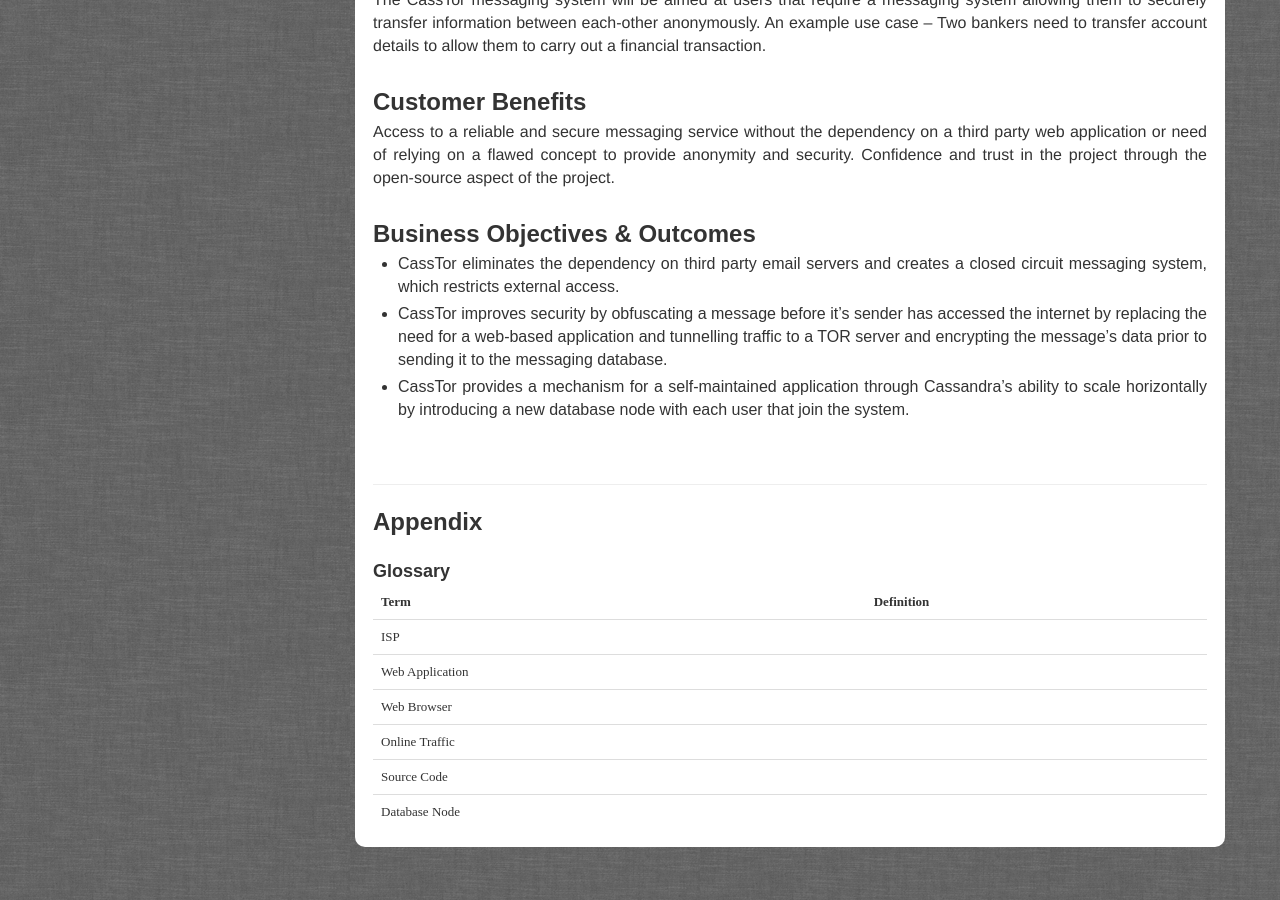
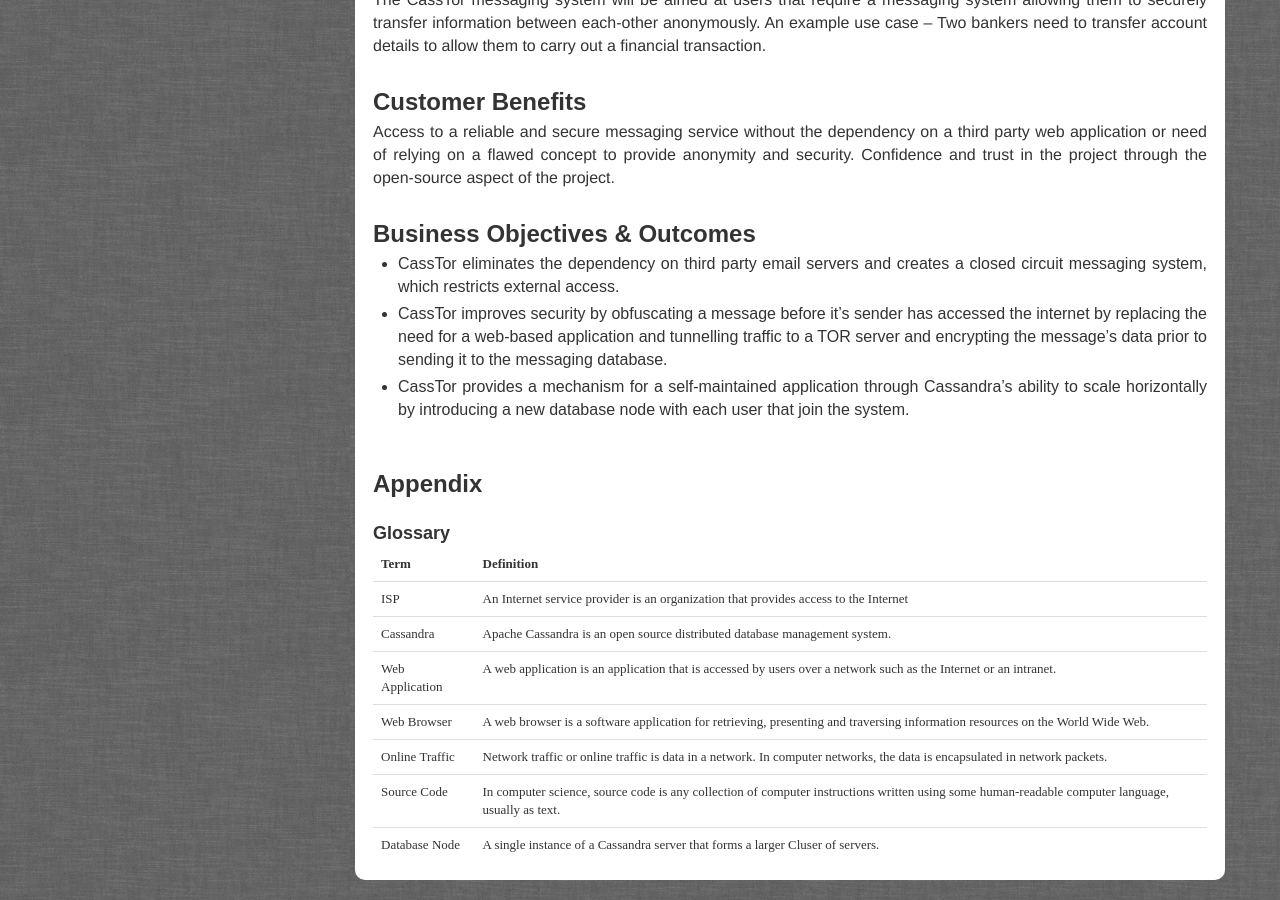
Before and after one commit to lyubent/lyubent.github.com, a Jekyll site: the page built from BusinessCase/index.html, in a window 1280 px wide and 900 px high, scrolled down 715 px. Built offline with Jekyll 4.4.1, drawn with Linux system fonts in a browser that asks for light colours; some web fonts are replaced.

Commit message:
Updated BusinessCase/index.html

```diff
--- a/BusinessCase/index.html
+++ b/BusinessCase/index.html
@@ -33,11 +33,11 @@
     <li style="margin-bottom:4px;text-align:justify;font-size:16px;line-height:23px;">CassTor provides a mechanism for a self-maintained application through Cassandra’s ability to scale horizontally by introducing a new database node with each user that join the system.</li>
     </ul>
 
-    <br/><br/><hr/>
+    <br/><br/>
 
     <h2>Appendix</h2><br/>
         <h3>Glossary</h3>
-	<table class="table">
+	<table class="table" style="padding:15px;">
 		<thead>
 		<tr>
 			<th>Term</th>
@@ -47,27 +47,31 @@
 		<tbody>
 		<tr>
 			<td>ISP</td>
-			<td></td>
+			<td>An Internet service provider is an organization that provides access to the Internet</td>
+		</tr>
+        <tr>
+    		<td>Cassandra</td>
+			<td>Apache Cassandra is an open source distributed database management system.</td>
 		</tr>
 		<tr>
 			<td>Web Application</td>
-			<td></td>
+			<td>A web application is an application that is accessed by users over a network such as the Internet or an intranet.</td>
 		</tr>
 		<tr>
 			<td>Web Browser</td>
-			<td></td>
+			<td>A web browser is a software application for retrieving, presenting and traversing information resources on the World Wide Web.</td>
 		</tr>
 		<tr>
 			<td>Online Traffic</td>
-			<td></td>
+			<td>Network traffic or online traffic is data in a network. In computer networks, the data is encapsulated in network packets.</td>
 		</tr>
 		<tr>
 			<td>Source Code</td>
-			<td></td>
+			<td>In computer science, source code is any collection of computer instructions written using some human-readable computer language, usually as text.</td>
 		</tr>
 		<tr>
 			<td>Database Node</td>
-			<td></td>
+			<td>A single instance of a Cassandra server that forms a larger Cluser of servers.</td>
 		</tr>
 		</tbody>
 	</table>
```
